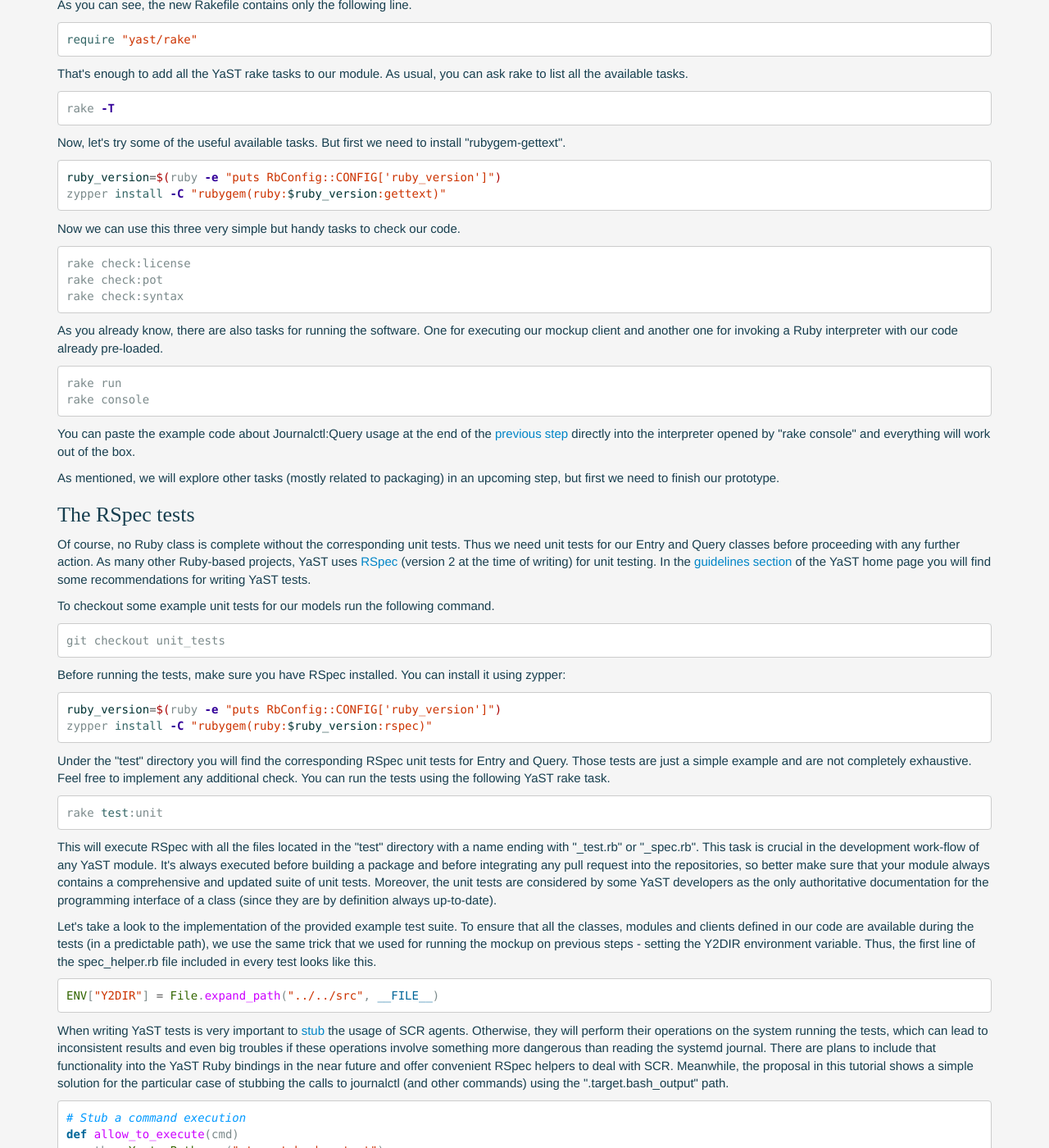
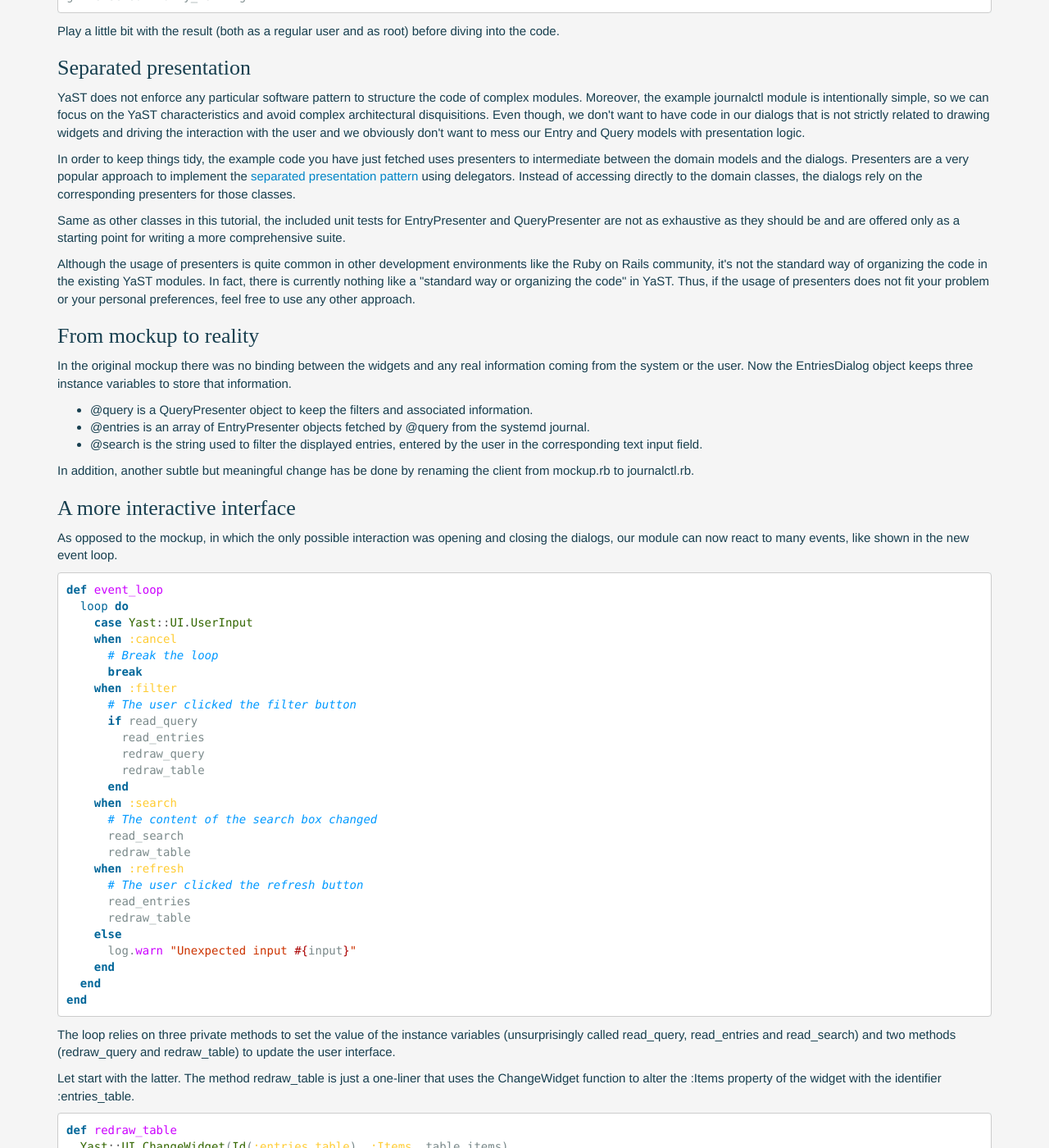
Before and after one commit to jyeray/yast-alternatives-tutorial, a Jekyll site: the page built from step5.html, in a window 1280 px wide and 1400 px high, scrolled down 458 px. Shown: the whole window at 82% size. Built offline with Jekyll 4.4.1, drawn with Linux system fonts in a browser that asks for light colours; some web fonts are replaced; some of the changed text lies outside the part shown.

Commit message:
The new step 5 is the old step 6

```diff
--- a/step5.html
+++ b/step5.html
@@ -2,170 +2,228 @@
 layout: default
 ---
 
-<h2>Automation and testing</h2>
+<h2>Joining the pieces</h2>
 
-<h3>The YaST rake tasks</h3>
+<h3>It even works!</h3>
 <p>
-During the introduction section of this tutorial we used a rake task to execute
-our YaST module. This and many other tasks are provided by the
-<a href="https://rubygems.org/gems/yast-rake">yast-rake gem</a>. We already have
-the gem installed in our system, so adding a very simple Rakefile will
-immediately supercharge our prototype. To checkout that file, simply run:
+Now we are ready for the last two steps in our development process: turn our mockup
+into a real YaST module capable of displaying system information and package the
+resulting module in order to install it and distribute it.
+</p>
+<p>
+As usual, let's start fetching the proposed solution by running the following
+command in our local copy.
 </p>
 {% highlight bash %}
-git checkout rakefile
+git checkout fully_working
 {% endhighlight %}
 <p>
-As you can see, the new Rakefile contains only the following line.
+Play a little bit with the result (both as a regular user and as root) before
+diving into the code.
+</p>
+
+<h3>Separated presentation</h3>
+<p>
+YaST does not enforce any particular software pattern to structure the code of
+complex modules. Moreover, the example journalctl module is intentionally
+simple, so we can focus on the YaST characteristics and avoid complex
+architectural disquisitions. Even though, we don't want to have code in our
+dialogs that is not strictly related to drawing widgets and driving the
+interaction with the user and we obviously don't want to mess our Entry and
+Query models with presentation logic.
+</p>
+<p>
+In order to keep things tidy, the example code you have just fetched uses
+presenters to intermediate between the domain models and the dialogs. Presenters
+are a very popular approach to implement the
+<a href="http://martinfowler.com/eaaDev/SeparatedPresentation.html">separated
+presentation pattern</a> using delegators. Instead of accessing directly to the
+domain classes, the dialogs rely on the corresponding presenters for those
+classes.
+</p>
+<p>
+Same as other classes in this tutorial, the included unit tests for
+EntryPresenter and QueryPresenter are not as exhaustive as they should be and
+are offered only as a starting point for writing a more comprehensive suite.
+</p>
+<p>
+Although the usage of presenters is quite common in other development
+environments like the Ruby on Rails community, it's not the standard way of
+organizing the code in the existing YaST modules. In fact, there is currently
+nothing like a &quot;standard way or organizing the code&quot; in YaST. Thus,
+if the usage of presenters does not fit your problem or your personal
+preferences, feel free to use any other approach.
+</p>
+
+<h3>From mockup to reality</h3>
+<p>
+In the original mockup there was no binding between the widgets and
+any real information coming from the system or the user. Now the
+EntriesDialog object keeps three instance variables to store that information.
+</p>
+<ul>
+  <li>@query is a QueryPresenter object to keep the filters and associated
+    information.</li>
+  <li>@entries is an array of EntryPresenter objects fetched by @query
+    from the systemd journal.</li>
+  <li>@search is the string used to filter the displayed entries, entered by
+    the user in the corresponding text input field.</li>
+</ul>
+<p>
+In addition, another subtle but meaningful change has be done by renaming the
+client from mockup.rb to journalctl.rb.
+</p>
+
+<h3>A more interactive interface</h3>
+<p>
+As opposed to the mockup, in which the only possible interaction was opening and
+closing the dialogs, our module can now react to many events, like shown in
+the new event loop.
 </p>
 {% highlight ruby %}
-require "yast/rake"
-{% endhighlight %}
-<p>
-That's enough to add all the YaST rake tasks to our module. As usual, you can
-ask rake to list all the available tasks.
-</p>
-{% highlight bash %}
-rake -T
-{% endhighlight %}
-<p>
-Now, let's try some of the useful available tasks. But first we need to install
-"rubygem-gettext".
-</p>
-{% highlight bash %}
-ruby_version=$(ruby -e "puts RbConfig::CONFIG['ruby_version']")
-zypper install -C "rubygem(ruby:$ruby_version:gettext)"
-{% endhighlight %}
-<p>
-Now we can use this three very simple but handy tasks to check our code.
-</p>
-{% highlight bash %}
-rake check:license
-rake check:pot
-rake check:syntax
-{% endhighlight %}
-<p>
-As you already know, there are also tasks for running the software. One for
-executing our mockup client and another one for invoking a Ruby interpreter with
-our code already pre-loaded.
-</p>
-{% highlight bash %}
-rake run
-rake console
-{% endhighlight %}
-<p>
-You can paste the example code about Journalctl:Query usage at the end of the
-<a href="step4.html">previous step</a> directly into the interpreter opened by
-&quot;rake console&quot; and everything will work out of the box.
-</p>
-<p>
-As mentioned, we will explore other tasks (mostly related to packaging) in an
-upcoming step, but first we need to finish our prototype.
-</p>
-
-<h3>The RSpec tests</h3>
-<p>
-Of course, no Ruby class is complete without the corresponding unit tests.
-Thus we need unit tests for our Entry and Query classes before proceeding with
-any further action. As many other Ruby-based projects, YaST uses
-<a href="http://rspec.info/">RSpec</a> (version 2 at the time of writing)
-for unit testing. In the
-<a href="http://yast.github.io/guidelines.html">guidelines section</a> of the
-YaST home page you will find some recommendations for writing YaST tests.
-</p>
-<p>
-To checkout some example unit tests for our models run the following command.
-</p>
-{% highlight bash %}
-git checkout unit_tests
-{% endhighlight %}
-<p>
-Before running the tests, make sure you have RSpec installed. You can install
-it using zypper:
-</p>
-{% highlight bash %}
-ruby_version=$(ruby -e "puts RbConfig::CONFIG['ruby_version']")
-zypper install -C "rubygem(ruby:$ruby_version:rspec)"
-{% endhighlight %}
-<p>
-Under the &quot;test&quot; directory you will find the corresponding RSpec
-unit tests for Entry and Query. Those tests are just a simple example and
-are not completely exhaustive. Feel free to implement any additional check.
-You can run the tests using the following YaST rake task.
-</p>
-{% highlight bash %}
-rake test:unit
-{% endhighlight %}
-<p>
-This will execute RSpec with all the files located in the &quot;test&quot;
-directory with a name ending with &quot;_test.rb&quot; or &quot;_spec.rb&quot;.
-This task is crucial in the development work-flow of any YaST module. It's
-always executed before building a package and before integrating any pull
-request into the repositories, so better make sure that your module always
-contains a comprehensive and updated suite of unit tests. Moreover, the unit
-tests are considered by some YaST developers as the only authoritative
-documentation for the programming interface of a class (since they are by
-definition always up-to-date).
-</p>
-<p>
-Let's take a look to the implementation of the provided example test suite.
-To ensure that all the classes, modules and clients defined in our code
-are available during the tests (in a predictable path), we use the same trick
-that we used for running the mockup on previous steps - setting the Y2DIR
-environment variable. Thus, the first line of the spec_helper.rb file included
-in every test looks like this.
-</p>
-{% highlight ruby %}
-ENV["Y2DIR"] = File.expand_path("../../src", __FILE__)
-{% endhighlight %}
-<p>
-When writing YaST tests is very important to
-<a href="http://www.rubydoc.info/gems/rspec-mocks/">stub</a> the usage of SCR
-agents. Otherwise, they will perform their operations on the system running the
-tests, which can lead to inconsistent results and even big troubles if these
-operations involve something more dangerous than reading the systemd journal.
-There are plans to include that functionality into the YaST Ruby bindings in the
-near future and offer convenient RSpec helpers to deal with SCR. Meanwhile, the
-proposal in this tutorial shows a simple solution for the particular case of
-stubbing the calls to journalctl (and other commands) using the
-&quot;.target.bash_output&quot; path.
-</p>
-{% highlight ruby %}
-# Stub a command execution
-def allow_to_execute(cmd)
-  path = Yast::Path.new(".target.bash_output")
-  allow(Yast::SCR).to receive(:Execute).with(path, cmd)
-end
-{% endhighlight %}
-<p>
-The following code extracted from entry_test.rb shows how the above
-helper method can then be used (together with other methods defined in
-spec_helper.rb) to write safe specs that simulate the underlying system.
-</p>
-{% highlight ruby %}
-describe ".all" do
-  subject { Journalctl::Entry.all }
-  # Stub journalctl call
-  before do
-    allow_to_execute(/LANG=C journalctl/).and_return(result)
-  end
-
-  context "when journalctl reports 'Failed to determine timestamp'" do
-    let(:result) {
-      journalctl_error("Failed to determine timestamp: Cannot assign")
-    }
-
-    it "returns an empty array" do
-      expect(subject).to eq([])
+def event_loop
+  loop do
+    case Yast::UI.UserInput
+    when :cancel
+      # Break the loop
+      break
+    when :filter
+      # The user clicked the filter button
+      if read_query
+        read_entries
+        redraw_query
+        redraw_table
+      end
+    when :search
+      # The content of the search box changed
+      read_search
+      redraw_table
+    when :refresh
+      # The user clicked the refresh button
+      read_entries
+      redraw_table
+    else
+      log.warn "Unexpected input #{input}"
     end
   end
 end
 {% endhighlight %}
+<p>
+The loop relies on three private methods to set the value of the instance
+variables (unsurprisingly called read_query, read_entries and read_search)
+and two methods (redraw_query and redraw_table) to update the user interface.
+</p>
+<p>
+Let start with the latter. The method redraw_table is just a one-liner that uses
+the ChangeWidget function to alter the :Items property of the widget with the
+identifier :entries_table.
+</p>
+{% highlight ruby %}
+def redraw_table
+  Yast::UI.ChangeWidget(Id(:entries_table), :Items, table_items)
+end
+{% endhighlight %}
+<p>
+As you may have already guessed, the same function can be used not only to
+change the list of items in other type of widgets (like a combo box), but also
+to change other properties like the status of a widget (:Enabled), its label
+(:Label), its content (:Value), the selected item (:CurrentItem) and many more.
+</p>
+<p>
+But sometimes altering an already existing widget is not enough and is better
+to fully replace it with something else. That's exactly what redraw_query does
+with one of the labels at the top of the dialog.
+</p>
+{% highlight ruby %}
+def redraw_query
+  Yast::UI.ReplaceWidget(Id(:query), query_description)
+end
+{% endhighlight %}
+<p>
+But replacing widgets needs some preparation. ReplaceWidget will only work on a
+special type of widget called ReplacePoint which has no visual effect and
+whose only purpose is to act as a marker for ReplaceWidget within the widgets
+tree, as you can see in the following excerpt from EntriesDialog.
+</p>
+{% highlight ruby %}
+def create_dialog
+  Yast::UI.OpenDialog(
+    Opt(:decorated, :defaultsize),
+    VBox(
+      # Header
+      Heading(...),
 
-<h2>Almost there</h2>
+      # Filters
+      Left(...),
+      Left(ReplacePoint(Id(:query), query_description)),
+      VSpacing(0.3),
+
+      # Log entries
+      table,
+      VSpacing(0.3),
+
+      # Footer buttons
+      HBox(...)
+    )
+  )
+end
+
+def query_description
+  Label(@query.filters_description)
+end
+{% endhighlight %}
 <p>
-Now we can finally say that we have all the pieces: tested models, a user
-interface and all the necessary tools. Only <a href="step6.html">one step</a>
-away from our first fully-functional YaST module (and two steps away
-from the end of the training).
+But besides changing the interface to reflect the changes, we also need to read
+the content of the widgets. The simplest example is the read_search method
+used to set the value of @search reading it from the corresponding input field.
 </p>
+{% highlight ruby %}
+def read_search
+  @search = Yast::UI.QueryWidget(Id(:search), :Value)
+  log.info "Search string set to '#{@search}'"
+end
+{% endhighlight %}
+<p>
+The QueryWidget function can be used to check the value of many different
+properties. The following method uses it for reading the value of all the
+relevant widgets in QueryDialog.
+</p>
+{% highlight ruby %}
+def query_from_widgets
+  boot = Yast::UI.QueryWidget(Id(:boot), :CurrentButton)
+  filters = { boot: boot }
+
+  QueryPresenter.additional_filters.each do |filter|
+    name = filter[:name]
+    # If the checkbox is checked
+    if Yast::UI.QueryWidget(Id(name), :Value)
+      # Read the widget...
+      value = Yast::UI.QueryWidget(Id(:"#{name}_value"), :Value)
+      # ...discarding empty values
+      filters[name] = value unless value.empty?
+    end
+  end
+
+  QueryPresenter.new(filters)
+end
+{% endhighlight %}
+<p>
+When the user pushes the &quot;change filter&quot; button, a new
+QueryDialog is opened. When the user pushes the &quot;ok&quot; button, the
+dialog uses the function above to construct a new QueryPresenter object that is
+then returned and stored in the @query instance variable of the caller.
+</p>
+<p>
+The rest of the code in the proposed solution does not rely in any specific
+YaST feature and, thus, it should be pretty straightforward to read and
+understand.
+</p>
+<h3>Show your achievements to the world</h3>
+<p>
+We finally have a fully working YaST module. It's time to install it in our
+system and to release it for others to enjoy and test. Even whether you feel
+that your module is not yet ready for production usage, you must never forget
+the &quot;release early, release often&quot; principle. The
+<a href="step7.html">last step</a> of the tutorial will teach you everything
+you need to know in order to ship your YaST modules.
+</p>
```
